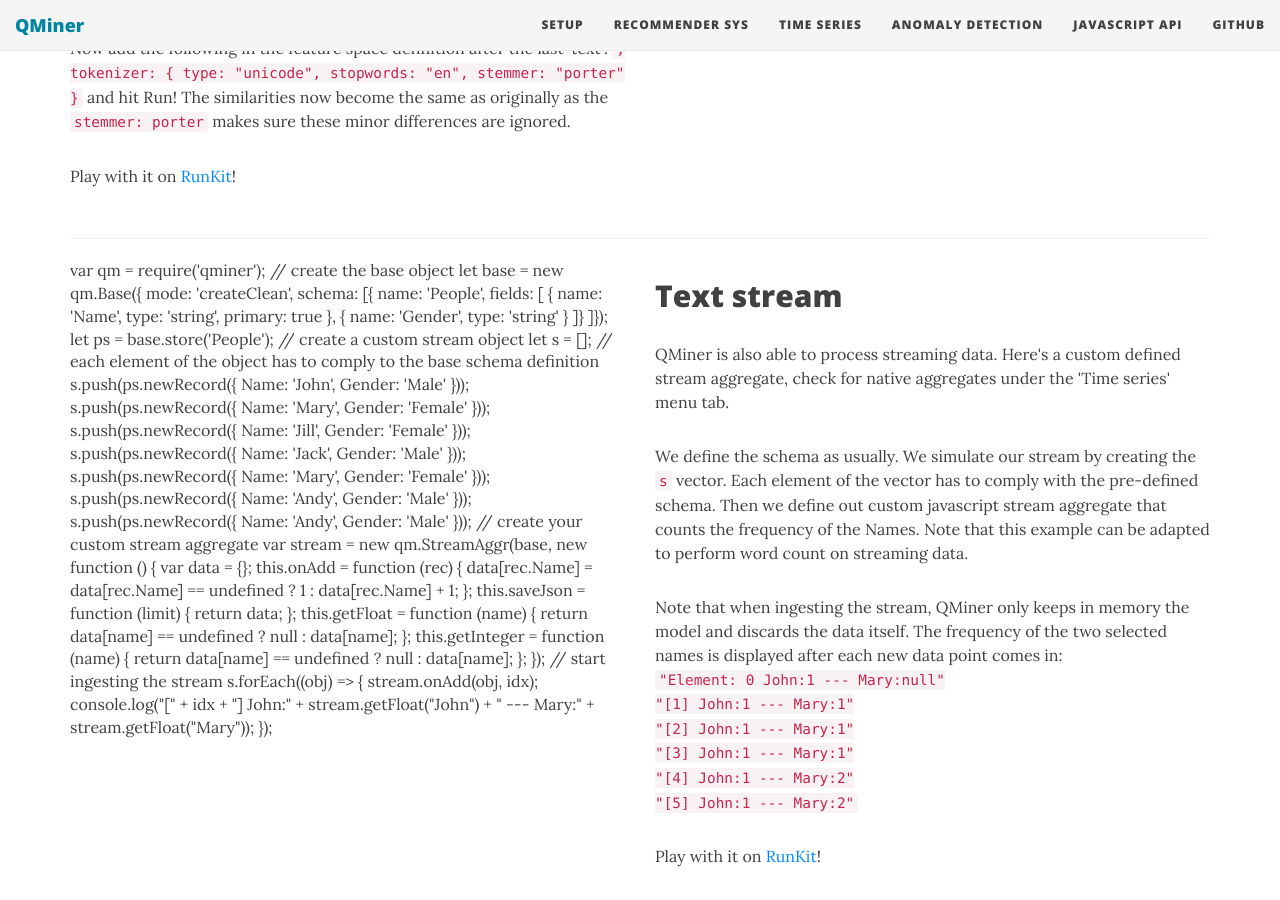
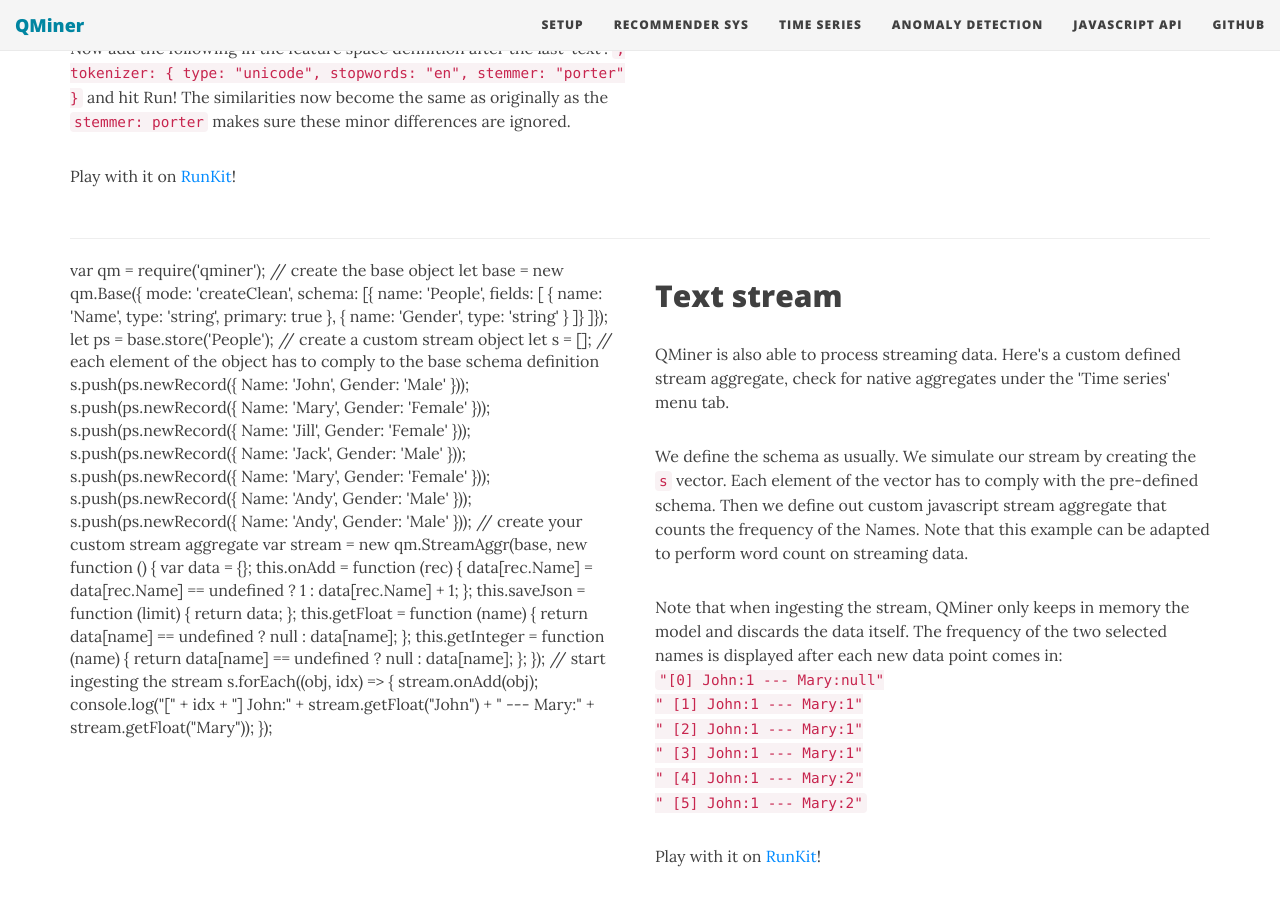
Before and after one commit to qminer/qminer.github.io, a Jekyll site: the page built from index.html, in a window 1280 px wide and 900 px high, scrolled down 2323 px. Built offline with Jekyll 4.4.1, drawn with Linux system fonts in a browser that asks for light colours; nearby versions of some CDN libraries; the list of posts is cut into pages by our own code.

Commit message:
minor ch

```diff
--- a/index.html
+++ b/index.html
@@ -195,8 +195,8 @@ use-site-title: true
   });
 
  // start ingesting the stream
- s.forEach((obj) => {
-    stream.onAdd(obj, idx);
+ s.forEach((obj, idx) => {
+    stream.onAdd(obj);
     console.log("[" + idx + "] John:" + stream.getFloat("John") + " --- Mary:" + stream.getFloat("Mary"));
  });
        </div>
@@ -206,12 +206,12 @@ use-site-title: true
     <p>QMiner is also able to process streaming data. Here's a custom defined stream aggregate, check for native aggregates under the 'Time series' menu tab.</p>
     <p>We define the schema as usually. We simulate our stream by creating the <code>s</code> vector. Each element of the vector has to comply with the pre-defined schema. Then we define out custom javascript stream aggregate that counts the frequency of the Names. Note that this example can be adapted to perform word count on streaming data.</p>
     <p>Note that when ingesting the stream, QMiner only keeps in memory the model and discards the data itself. The frequency of the two selected names is displayed after each new data point comes in:
-      <br><code>"Element: 0 John:1 --- Mary:null"
-      <br>"[1] John:1 --- Mary:1"
-      <br>"[2] John:1 --- Mary:1"
-      <br>"[3] John:1 --- Mary:1"
-      <br>"[4] John:1 --- Mary:2"
-      <br>"[5] John:1 --- Mary:2"</code>
+      <br><code>"[0] John:1 --- Mary:null"
+      <br>" [1] John:1 --- Mary:1"
+      <br>" [2] John:1 --- Mary:1"
+      <br>" [3] John:1 --- Mary:1"
+      <br>" [4] John:1 --- Mary:2"
+      <br>" [5] John:1 --- Mary:2"</code>
     </p>
     <p>Play with it on <a href="https://runkit.com/carolninap/5a295beaaeefa1001221f121" class="post-read-more">RunKit</a>!</p>
   </div>
```
